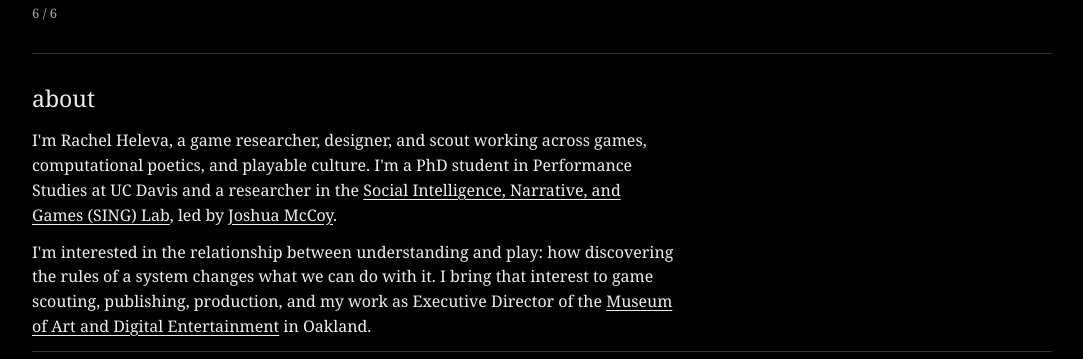
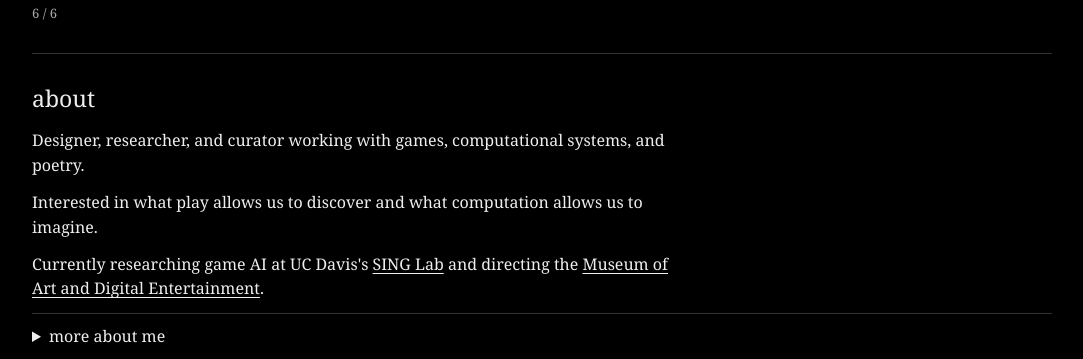
Before and after one commit to hlywa/portfolio-website, a plain HTML site: page index.html in a window 1280 px wide. Shown: the part 1298-1657 px from the top of the page, without its empty margins (98-1181 px from the left). Drawn offline with Linux system fonts and the light colour scheme.

Commit message:
Simplify the About introduction

```diff
--- a/index.html
+++ b/index.html
@@ -51,8 +51,9 @@ document.addEventListener("DOMContentLoaded", () => {
 <div class="cv-wrap">
 <h2>about</h2>
 <div class="cv-intro">
-<p>I'm Rachel Heleva, a game researcher, designer, and scout working across games, computational poetics, and playable culture. I'm a PhD student in Performance Studies at UC Davis and a researcher in the <a href="https://singlab.org/index.html" target="_blank" rel="noopener noreferrer">Social Intelligence, Narrative, and Games (SING) Lab</a>, led by <a href="https://cs.ucdavis.edu/directory/joshua-mccoy" target="_blank" rel="noopener noreferrer">Joshua McCoy</a>.</p>
-<p>I'm interested in the relationship between understanding and play: how discovering the rules of a system changes what we can do with it. I bring that interest to game scouting, publishing, production, and my work as Executive Director of the <a href="https://www.themade.org/" target="_blank" rel="noopener noreferrer">Museum of Art and Digital Entertainment</a> in Oakland.</p>
+<p>Designer, researcher, and curator working with games, computational systems, and poetry.</p>
+<p>Interested in what play allows us to discover and what computation allows us to imagine.</p>
+<p>Currently researching game AI at UC Davis's <a href="https://singlab.org/index.html" target="_blank" rel="noopener noreferrer">SING Lab</a> and directing the <a href="https://www.themade.org/" target="_blank" rel="noopener noreferrer">Museum of Art and Digital Entertainment</a>.</p>
 </div>
 <details class="cv-details"><summary>more about me</summary><div class="cv-grid">
 <section class="cv-group"><h3>Affiliations</h3><ul>
```
